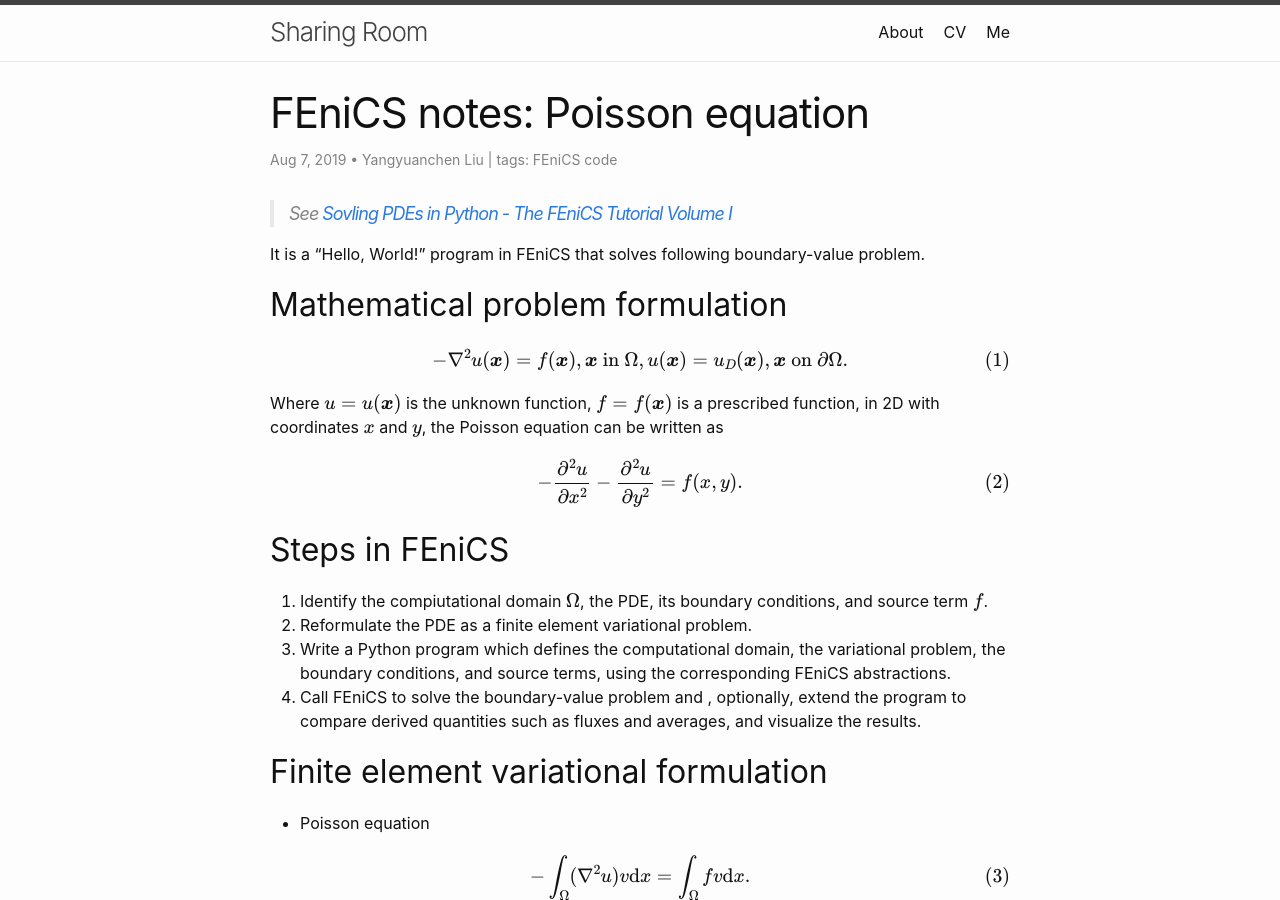
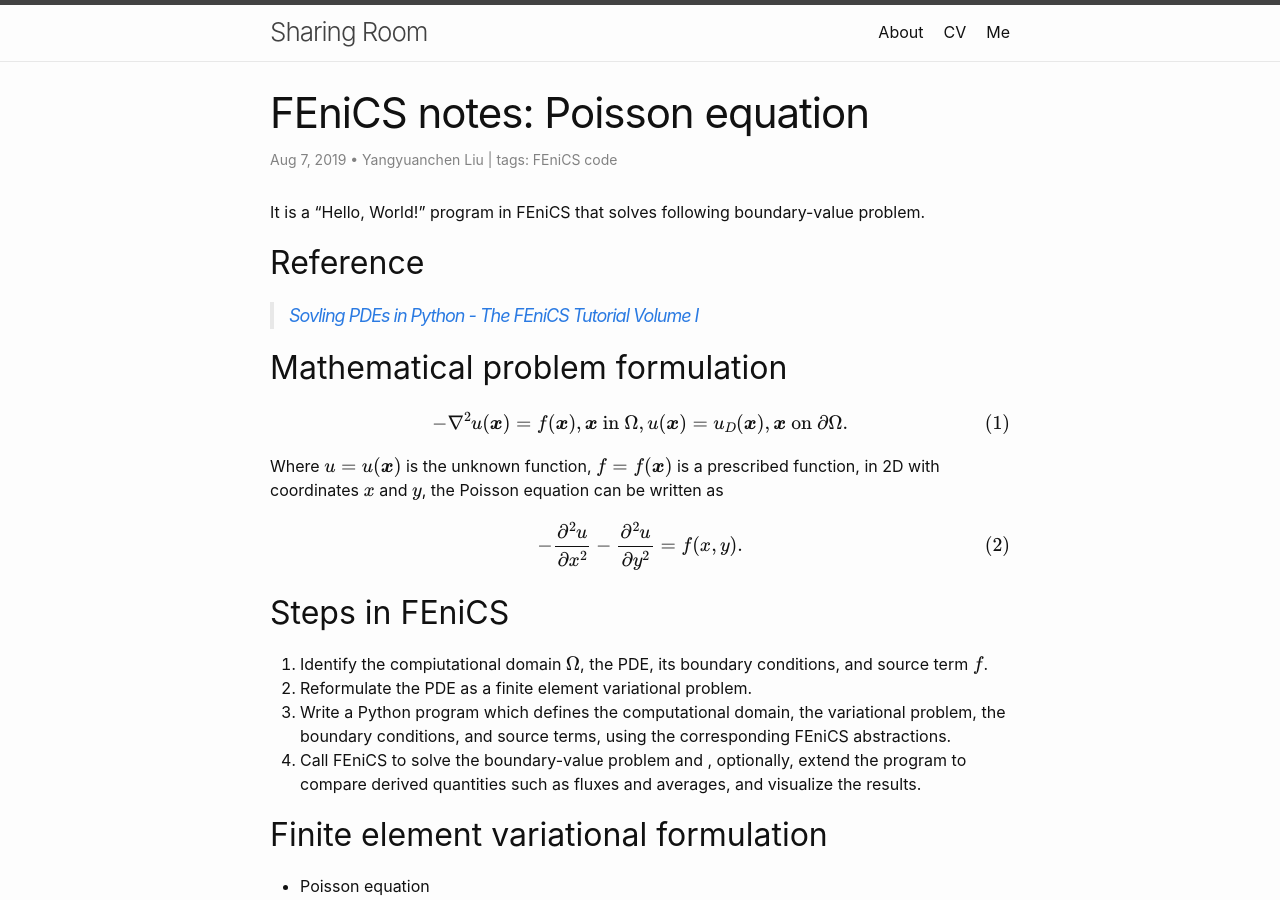
Before and after one commit to lyyc199586/lyyc199586.github.io, a Jekyll site: the page built from _posts/2019-08-07-fenics-poisson.md, in a window 1280 px wide and 900 px high. Built offline with Jekyll 4.4.1, drawn with Linux system fonts in a browser that asks for light colours; formulas are drawn with MathJax 3; comment, search, counter and statistics services are not loaded.

Commit message:
modify excerpts

```diff
--- a/_posts/2019-08-07-fenics-poisson.md
+++ b/_posts/2019-08-07-fenics-poisson.md
@@ -6,9 +6,11 @@ author: Yangyuanchen Liu
 tag: [FEniCS, code]
 ---
 
-> See [Sovling PDEs in Python - The FEniCS Tutorial Volume I](https://fenicsproject.org/pub/tutorial/html/._ftut1004.html)
+It is a "Hello, World!" program in FEniCS that solves following boundary-value problem.
 
-It is a "Hello, World!" program in FEniCS that solves following boundary-value problem.
+## Reference
+
+> [Sovling PDEs in Python - The FEniCS Tutorial Volume I](https://fenicsproject.org/pub/tutorial/html/._ftut1004.html)
 
 ## Mathematical problem formulation
 
```
Also changed, not shown: _posts/2019-07-21-blog-building.md (+10 -9 lines), _posts/2019-08-13-fenics-deflection.md (+4 -2 lines), _posts/2019-09-03-strong-form-for-phase-field.md (+5 -1 lines).
